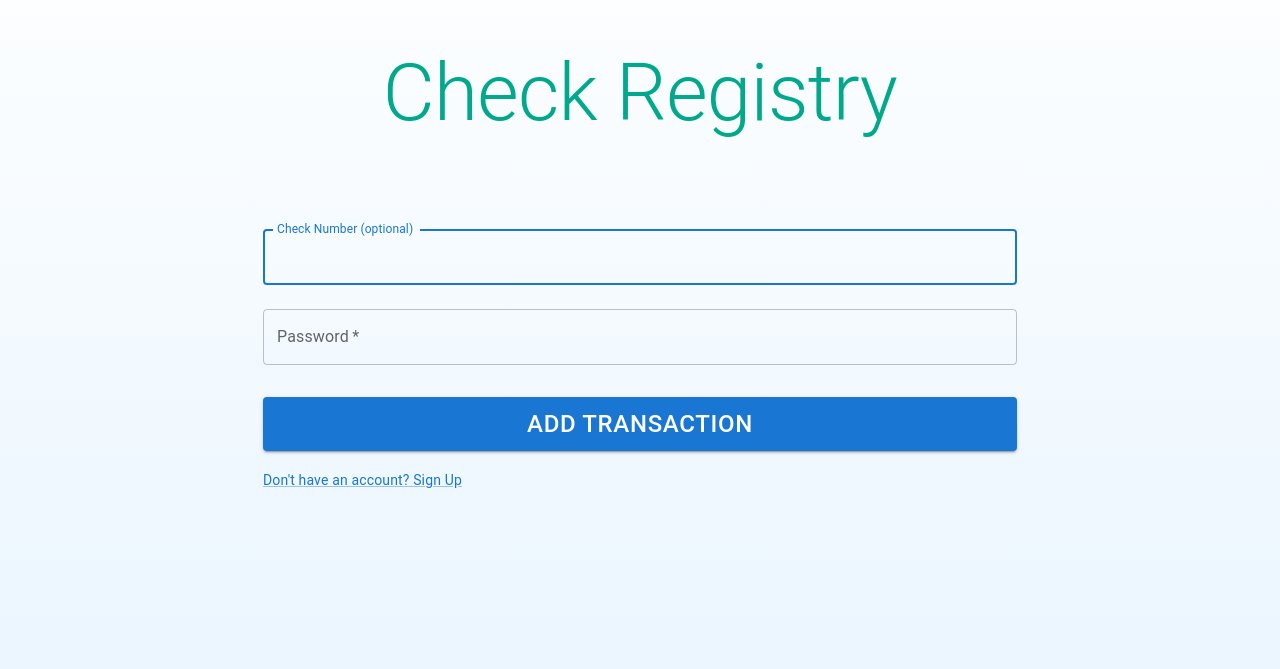
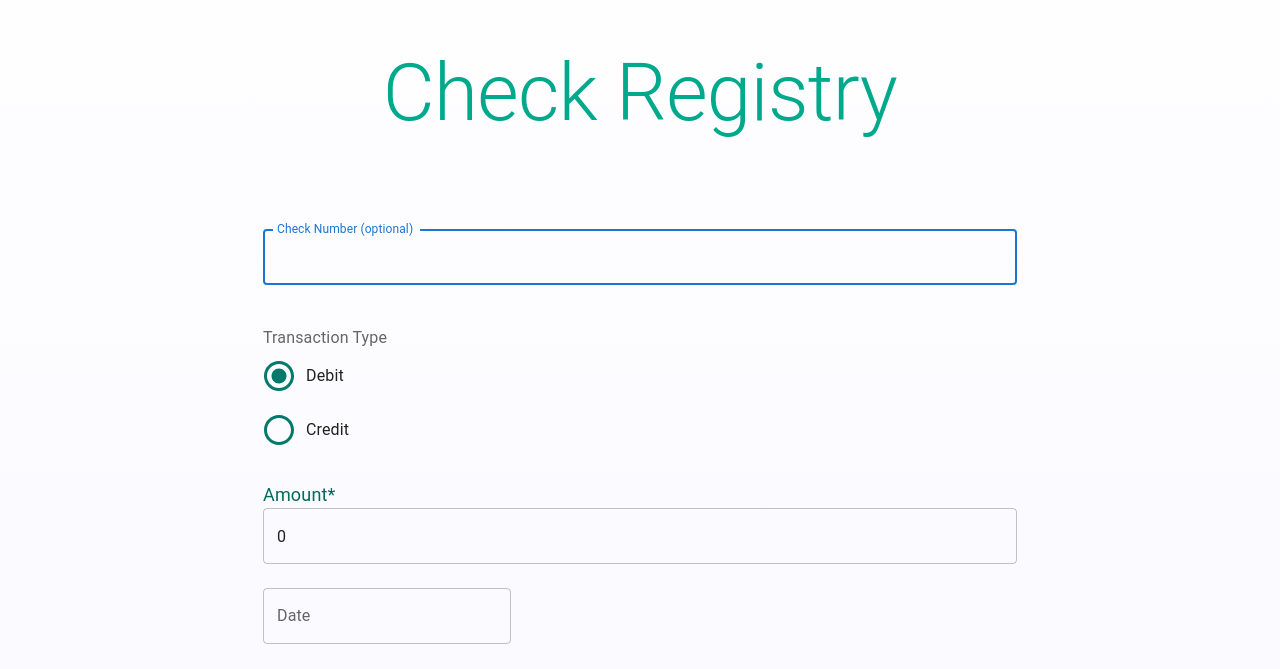
Before and after one commit to mkerekes1427/check-register, a Next.js app in the folder registry/: page / in a window 1280 px wide. Shown: the part 131-800 px from the top of the page. Built offline with nearby package versions, Linux system fonts and the light colour scheme.

Commit message:
ui working

```diff
--- a/registry/package.json
+++ b/registry/package.json
@@ -12,6 +12,9 @@
     "@emotion/react": "^11.11.4",
     "@emotion/styled": "^11.11.5",
     "@mui/material": "^5.15.15",
+    "@mui/x-date-pickers": "^7.3.1",
+    "dayjs": "^1.11.11",
+    "google-spreadsheet": "^4.1.1",
     "next": "14.2.3",
     "react": "^18",
     "react-dom": "^18"
--- a/registry/src/app/components/registry.tsx
+++ b/registry/src/app/components/registry.tsx
@@ -1,19 +1,92 @@
+'use client';
+
 import Button from '@mui/material/Button';
 import CssBaseline from '@mui/material/CssBaseline';
 import TextField from '@mui/material/TextField';
 import FormControlLabel from '@mui/material/FormControlLabel';
-import Checkbox from '@mui/material/Checkbox';
 import Link from '@mui/material/Link';
-import Grid from '@mui/material/Grid';
 import Box from '@mui/material/Box';
 import Typography from '@mui/material/Typography';
 import Container from '@mui/material/Container';
+import Radio from '@mui/material/Radio';
+import RadioGroup from '@mui/material/RadioGroup';
+import FormLabel from '@mui/material/FormLabel';
+import { DatePicker } from '@mui/x-date-pickers/DatePicker';
+import { DemoContainer } from '@mui/x-date-pickers/internals/demo';
+import { AdapterDayjs } from '@mui/x-date-pickers/AdapterDayjs';
+import Alert from '@mui/material/Alert';
+import addTransaction from '../utils/addTransaction';
+
+import { useState } from 'react';
+import { LocalizationProvider } from '@mui/x-date-pickers/LocalizationProvider';
+import { Dayjs } from 'dayjs';
+
+
+type registryForm = {
+  checkNo: string,
+  transaction: string,
+  amount: string,
+  date: Dayjs | null,
+  description: string,
+  category: string,
+  submitted: boolean,
+  error: boolean
+}
 
 export default function Registry() {
+
+  const [registry, setRegistry] = useState<registryForm>({
+                          checkNo: "",
+                          transaction: "Debit",
+                          amount: "0",
+                          date: null,
+                          description: "",
+                          category: "",
+                          submitted: false,
+                          error: false
+                        });
+
+
+  let handleChange = (e: React.ChangeEvent<HTMLInputElement>) => {
+    setRegistry({...registry,
+      [e.target.name] : e.target.value});
+  }
+
+  let handleSubmit = (e: React.MouseEvent<HTMLButtonElement, MouseEvent>) => {
+    e.preventDefault();
+    console.log("You submitted");
+
+    registry.date === null || registry.description === "" || registry.amount === ""
+      ? setRegistry({...registry, error:true, submitted:true}) : setRegistry({...registry, error:false, submitted:true});
+
+    setTimeout(() =>
+      setRegistry({...registry, error:false, submitted:false}),
+    3500)
+
+    addTransaction();
+
+  }
+
+  let displayAlert = () => {
+
+    if (!registry.submitted)
+      return;
+
+    else if (registry.error && registry.submitted)
+      return <Alert variant="outlined" severity="error" sx={{textAlign: "center", fontSize: "28px"}}>Fill out all the required fields.</Alert>;
+
+    else
+      return <Alert variant="outlined" severity="success" sx={{textAlign: "center", fontSize: "28px"}}>Transaction Uploaded Successfully.</Alert>
+
+  }
+
+
+  console.log(registry);
 
   return (
       <Container component="main" maxWidth="xl">
         <CssBaseline />
+        {displayAlert()}
         <Box
           sx={{
             marginTop: 10,
@@ -22,7 +95,7 @@ export default function Registry() {
             alignItems: 'center'
           }}
         >
-        <Link href="https://espn.com" sx={{textDecoration: "none"}}>
+        <Link href="https://espn.com" sx={{textDecoration: "none", textAlign: "center"}}>
             <Typography variant='h2' sx={{color : "#00a88c", fontSize: "80px", mb: 8}}>
                 Check Registry
             </Typography>
@@ -35,32 +108,61 @@ export default function Registry() {
               label="Check Number (optional)"
               name="checkNo"
               autoFocus
+              sx={{mb: 5}}
+              onChange={handleChange}
             />
+            <FormLabel id="demo-radio-buttons-group-label">Transaction Type</FormLabel>
+              <RadioGroup
+                aria-labelledby="demo-radio-buttons-group-label"
+                defaultValue="Debit"
+                name="transaction"
+                value={registry.transaction}
+                onChange={handleChange}
+                sx = {{'& .MuiSvgIcon-root': {
+                  fontSize: 36,
+                  color: "#00796b"
+                },}}
+              >
+                <FormControlLabel value="Debit" control={<Radio />} label="Debit" />
+                <FormControlLabel value="Credit" control={<Radio />} label="Credit" />
+              </RadioGroup>
+            <Typography mt={3} sx={{color: "#00695c", fontSize: "18px"}}>Amount*</Typography>
+            <TextField required fullWidth inputProps=
+            {{ type: 'number',
+              min: 0
+
+            }} value={registry.amount} onChange={handleChange}
+            name="amount" color="success"
+            />
+            <LocalizationProvider dateAdapter={AdapterDayjs}>
+              <DemoContainer components={['DatePicker']} sx={{mt: 2, mb: 2}}>
+                <DatePicker label="Date" name="date" onChange={(val) => setRegistry({...registry, date: val})}/>
+              </DemoContainer>
+            </LocalizationProvider>
             <TextField
               margin="normal"
               required
               fullWidth
-              name="password"
-              label="Password"
-              type="password"
-              id="password"
-              autoComplete="current-password"
+              name="description"
+              label="Description"
+              onChange={handleChange}
+            />
+            <TextField
+              margin="normal"
+              fullWidth
+              name="category"
+              label="Category (optional)"
+              onChange={handleChange}
             />
             <Button
               type="submit"
+              onClick={handleSubmit}
               fullWidth
               variant="contained"
               sx={{ mt: 3, mb: 2, fontSize: "24px" }}
             >
               Add Transaction
             </Button>
-            <Grid container>
-              <Grid item>
-                <Link href="#" variant="body2">
-                  {"Don't have an account? Sign Up"}
-                </Link>
-              </Grid>
-            </Grid>
           </Box>
         </Box>
       </Container>
--- a/registry/src/app/globals.css
+++ b/registry/src/app/globals.css
@@ -6,8 +6,8 @@
     "Fira Mono", "Droid Sans Mono", "Courier New", monospace;
 
   --foreground-rgb: 0, 0, 0;
-  --background-start-rgb: 235, 246, 255;
-  --background-end-rgb: 235, 246, 255;
+  --background-start-rgb: 248, 248, 255;
+  --background-end-rgb: 248, 248, 255;
 
   --primary-glow: conic-gradient(
     from 180deg at 50% 50%,
--- /dev/null
+++ b/registry/src/app/utils/addTransaction.tsx
@@ -0,0 +1,3 @@
+export default function addTransaction() {
+    console.log("Working ok")
+}
```
Also changed, not shown: 1 other file (tests, documents, lock files or other folders).
